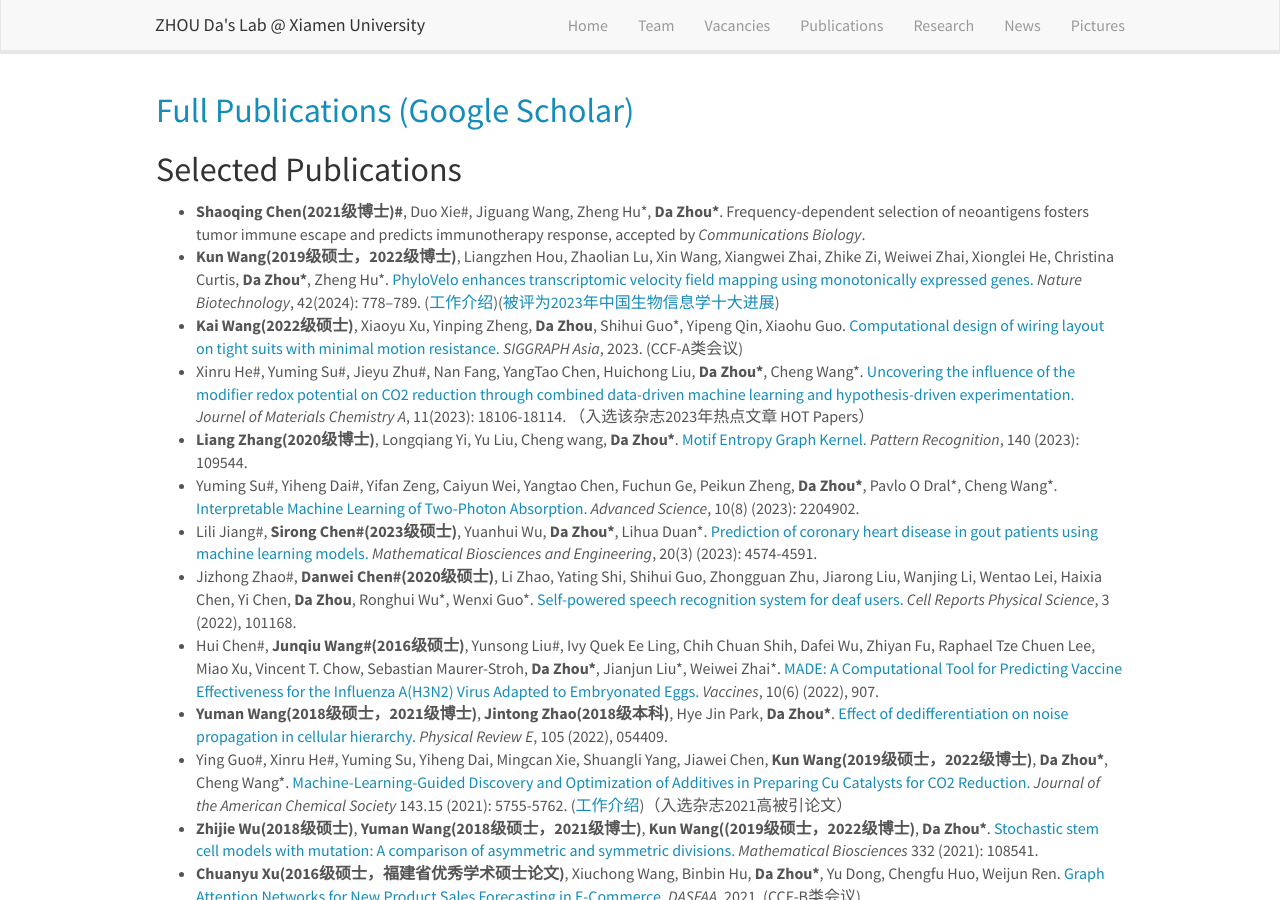
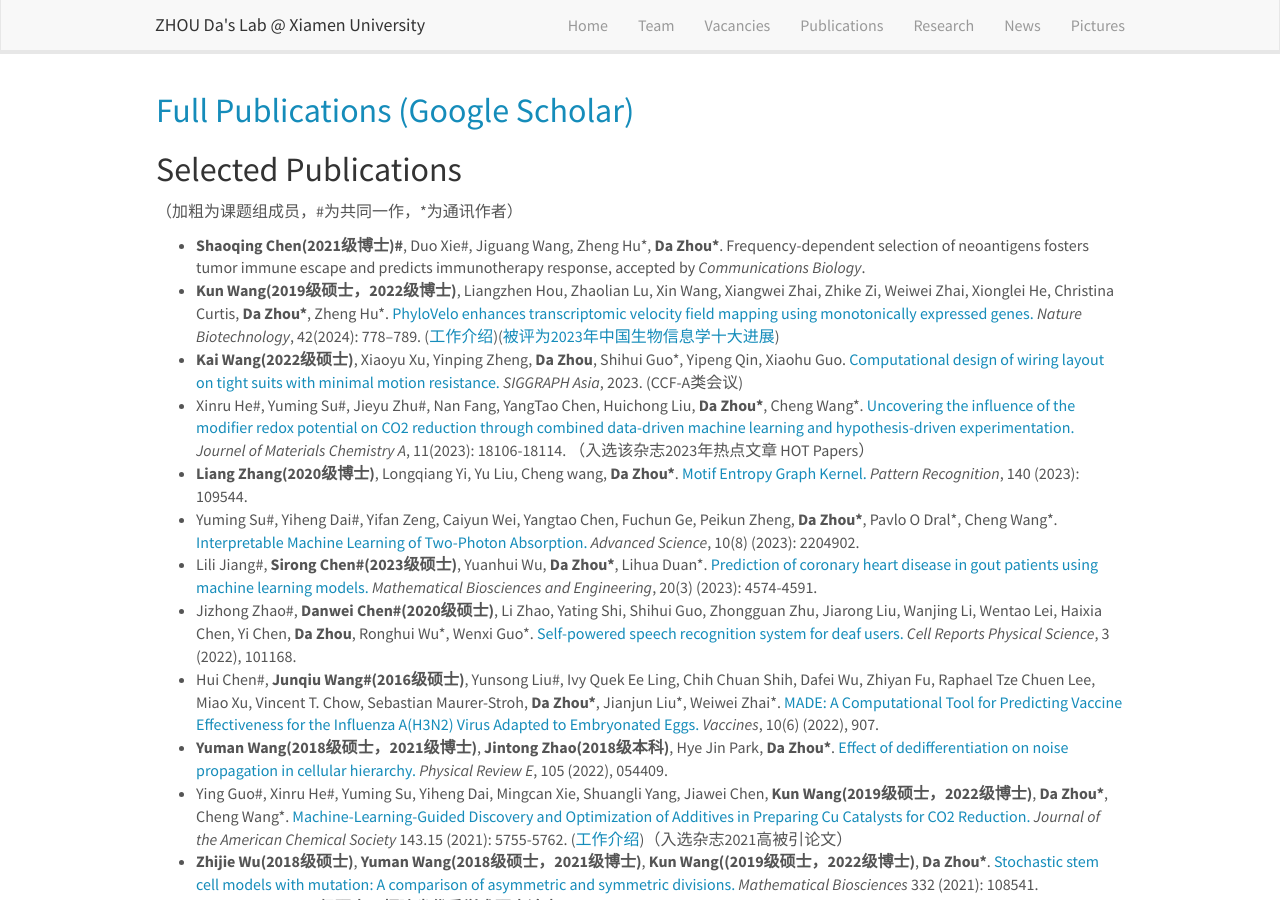
Before and after one commit to ZhouDaLab/zhoudalab.github.io, a Jekyll site: the page built from _pages/publications.md, in a window 1280 px wide and 900 px high. Built offline with Jekyll 4.4.1, drawn with Linux system fonts in a browser that asks for light colours; nearby versions of some CDN libraries.

Commit message:
Update publications.md

```diff
--- a/_pages/publications.md
+++ b/_pages/publications.md
@@ -10,6 +10,7 @@ permalink: /publications/
 ## [Full Publications (Google Scholar)](https://scholar.google.com/citations?user=i9YneRcAAAAJ&hl=zh-CN)
 
 ## Selected Publications
+（加粗为课题组成员，\#为共同一作，\*为通讯作者）
 
 - **Shaoqing Chen(2021级博士)\#**, Duo Xie\#, Jiguang Wang, Zheng Hu\*, **Da Zhou\***. Frequency-dependent selection of neoantigens fosters tumor immune escape and predicts immunotherapy response, accepted by *Communications Biology*.
 - **Kun Wang(2019级硕士，2022级博士)**, Liangzhen Hou, Zhaolian Lu, Xin Wang, Xiangwei Zhai, Zhike Zi, Weiwei Zhai, Xionglei He, Christina Curtis, **Da Zhou\***, Zheng Hu\*. [PhyloVelo enhances transcriptomic velocity field mapping using monotonically expressed genes.](https://www.nature.com/articles/s41587-023-01887-5) *Nature Biotechnology*, 42(2024): 778–789. ([工作介绍](http://isynbio.siat.ac.cn/view.php?id=753))([被评为2023年中国生物信息学十大进展](http://gpb.big.ac.cn/news/1020))
```
